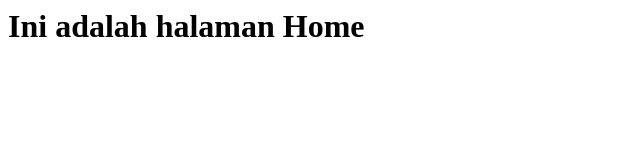
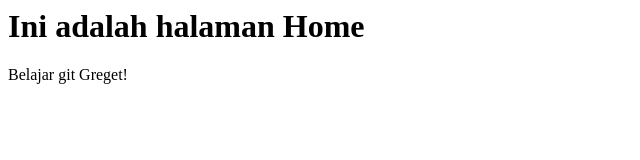
Before and after one commit to khabibmustofa/belajar-git, a plain HTML site: page index.html in a window 1280 px wide. Shown: the whole page, without its empty margins (0-640 px from the left). Drawn offline with Linux system fonts and the light colour scheme.

Commit message:
Belajar git Greget!

```diff
--- a/index.html
+++ b/index.html
@@ -5,5 +5,6 @@
 	</head>
 	<body>
 		<h1>Ini adalah halaman Home</h1>
+		<p>Belajar git Greget!</p>
 	</body>
 </html>
```
